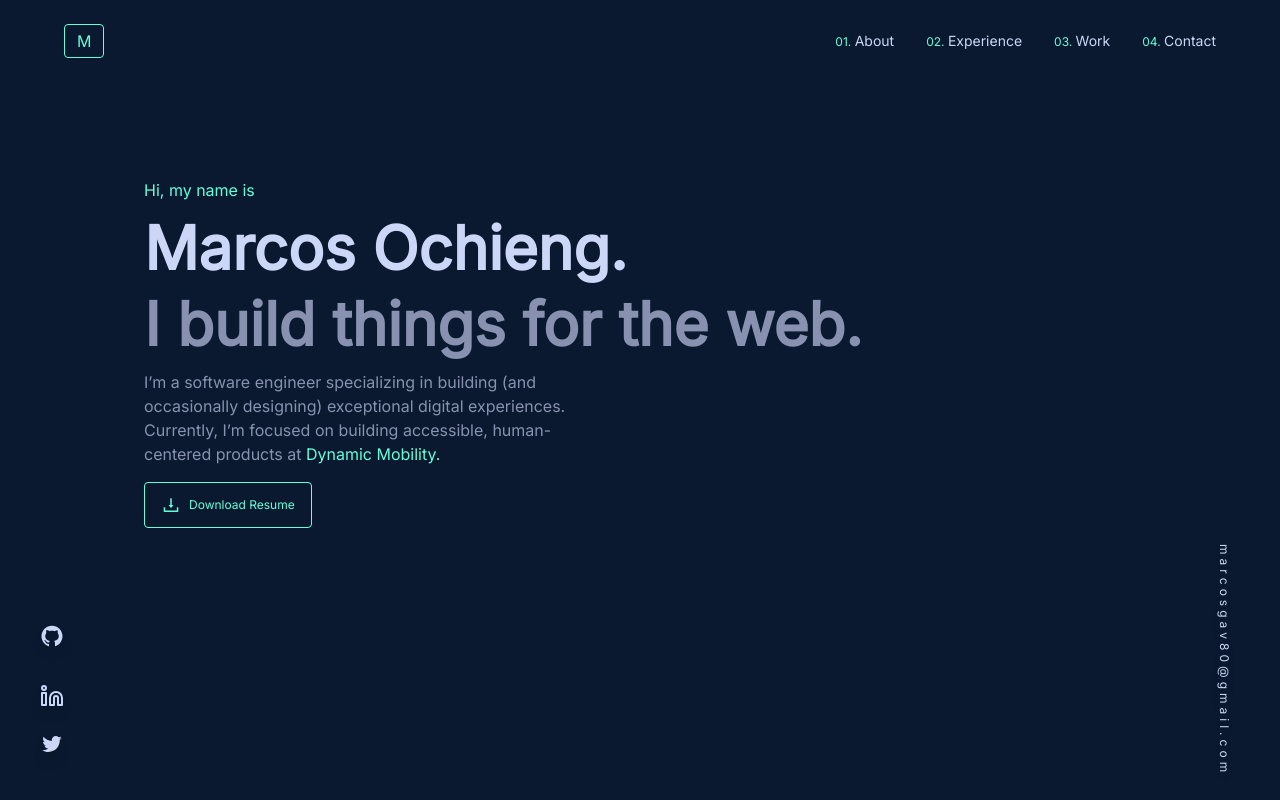
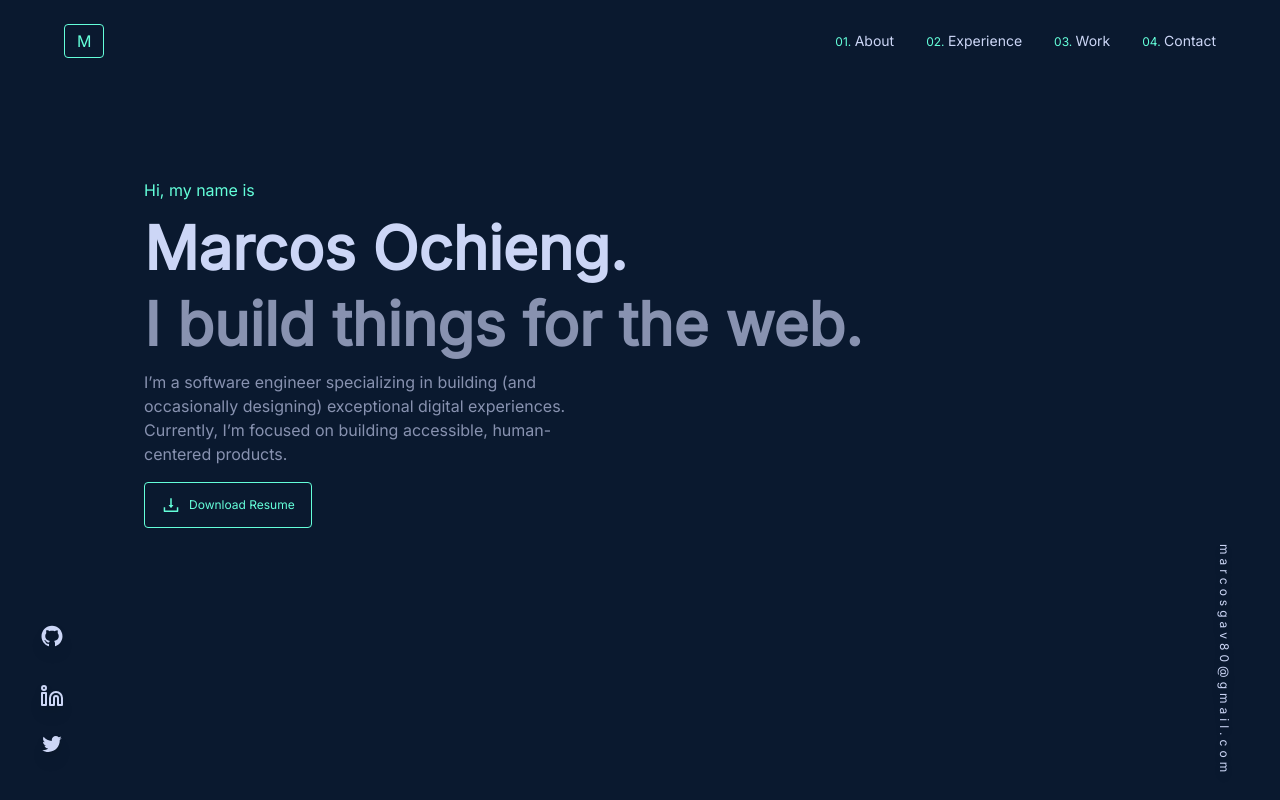
Before and after one commit to Marcos8060/port, a Next.js app: page / in a window 1280 px wide. Shown: the top 800 px of the page. Built offline with nearby package versions, Linux system fonts and the light colour scheme.

Commit message:
made a change in the hero section

```diff
--- a/components/hero.js
+++ b/components/hero.js
@@ -22,8 +22,7 @@ const Hero = () => {
         <p className="text-gray md:w-7/12 w-full">
           I’m a software engineer specializing in building (and occasionally
           designing) exceptional digital experiences. Currently, I’m focused on
-          building accessible, human-centered products at{" "}
-          <a href="https://www.linkedin.com/company/dynamic-mobility-technology/about/" target="_blank" className="text-secondary">Dynamic Mobility.</a>
+          building accessible, human-centered products.
         </p>
         <button onClick={handleDownload} className="text-secondary border border-secondary rounded px-4 py-3 text-xs flex items-center gap-2">
           <AiOutlineDownload className="text-xl"/>
```
